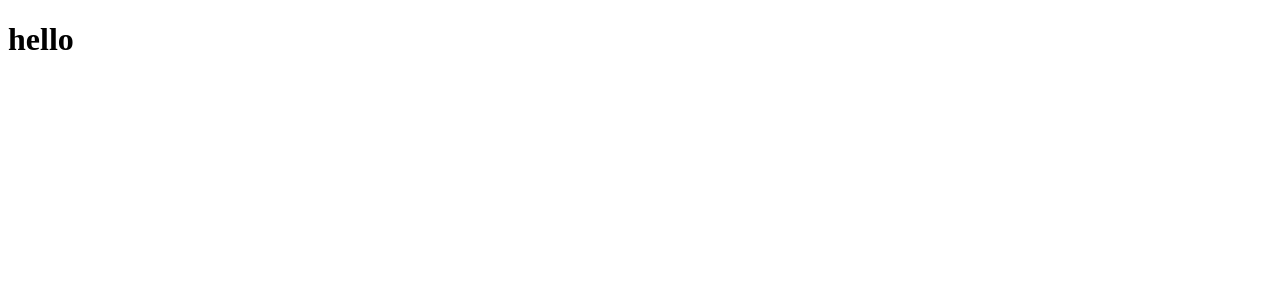
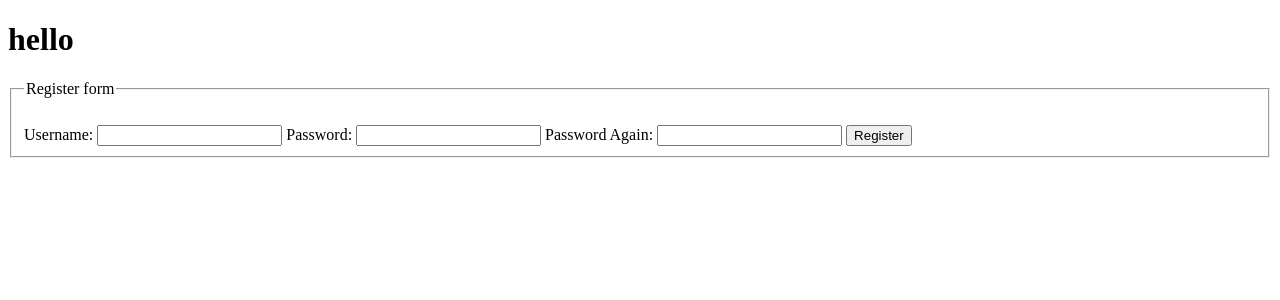
Before and after one commit to amior1579/Ghablame, a Django app: page / in a window 1280 px wide. Before the commit the part shown is almost empty. Shown: the top 300 px of the page. Run offline with Django 4.2, Linux system fonts and the light colour scheme.

Commit message:
create registration form

```diff
--- a/ghablame/urls.py
+++ b/ghablame/urls.py
@@ -3,6 +3,7 @@ from . import views
 
 urlpatterns = [
     path('', views.index, name='index'),
+    path('user_registration', views.user_registration, name='user_registration'),
 
     # API
     path('ghablame/users/api', views.usersApi, name='usersApi'),
--- a/ghablame/views.py
+++ b/ghablame/views.py
@@ -1,12 +1,37 @@
 from django.shortcuts import render
 from .models import *
 from .serializers import *
-from django.http import HttpResponse, JsonResponse
+from django.http import HttpResponse, JsonResponse, HttpResponseRedirect
 from django.views.decorators.csrf import csrf_exempt
 from rest_framework.parsers import JSONParser
+from django.urls import reverse
 
 def index(request):
     return render(request, 'ghablame/index.html')
+
+
+def user_registration(request):
+    if request.method == 'POST':
+        username = request.POST['username']
+        password = request.POST['password']
+        confirmation = request.POST['confirmation']
+        username_exists = Users.objects.values_list('username', flat=True)
+
+        if confirmation != password:
+            return render(request, 'authTest/register.html',{
+                'message': ' !رمز عبور مطابقت ندارد, لطفا دوباره وارد کنید',
+            })
+        elif username in username_exists is not None:
+            return render(request, 'authTest/register.html',{
+                'username_exists_message': 'کاربری با این نام کاربری از قبل وجود دارد',
+            })
+        else:
+            user = Users.objects.create_user(username,password)
+            user.save()
+            return HttpResponseRedirect(reverse('index'))
+
+    else:
+        return render(request, 'ghablame/index.html')
 
 
 @csrf_exempt
--- a/templates/ghablame/index.html
+++ b/templates/ghablame/index.html
@@ -8,5 +8,19 @@
 </head>
 <body>
     <h1>hello </h1>
+    <div class="div_register_form">
+        <fieldset>
+            <legend>Register form</legend>
+            <h4>{{message}}</h4>
+            <h4>{{username_exists_message}}</h4>
+            <form action="{% url 'user_registration' %}" method="post">
+                {% csrf_token %}
+                <label>Username:       <input type="text"     name="username"></label>
+                <label>Password:       <input type="password" name="password"></label>
+                <label>Password Again: <input type="password" name="confirmation"></label>
+                <button type="submit">Register</button>
+            </form>
+        </fieldset>
+    </div>
 </body>
 </html>
```
